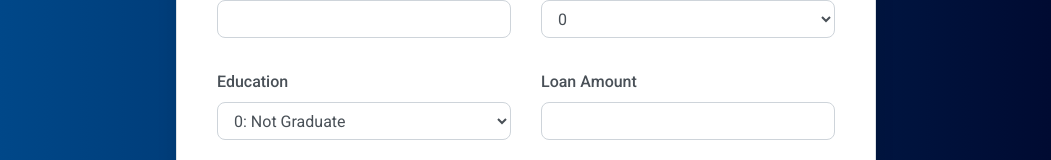
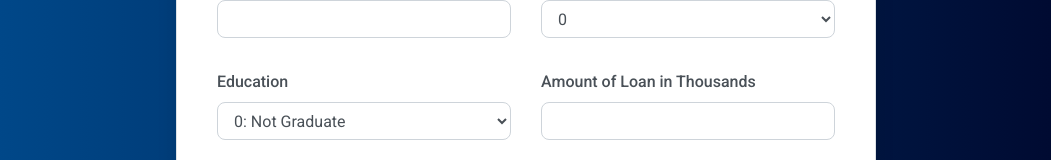
Before and after one commit to rajib1346/Bank_Loan_App_EXAI, a plain HTML site: page templates/index.html in a window 1280 px wide. Shown: the part 293-453 px from the top of the page, without its empty margins (114-1165 px from the left). Drawn offline with nearby package versions, Linux system fonts and the light colour scheme.

Commit message:
Update index.html

```diff
--- a/templates/index.html
+++ b/templates/index.html
@@ -148,7 +148,7 @@
                         </div>
                         <div class="col-md-6">
                             <div class="form-group">
-                                <label for="LoanAmount">Loan Amount</label>
+                                <label for="LoanAmount">Amount of Loan in Thousands</label>
                                 <input type="number" step="0.01" class="form-control" name="LoanAmount" required>
                             </div>
                         </div>
```
